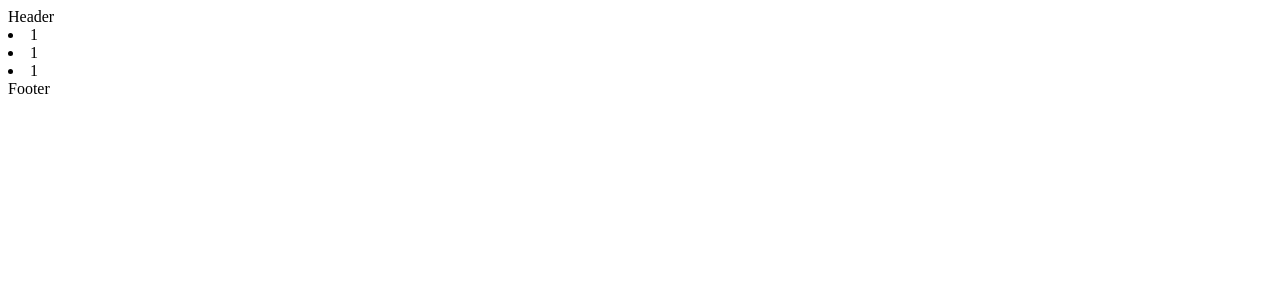
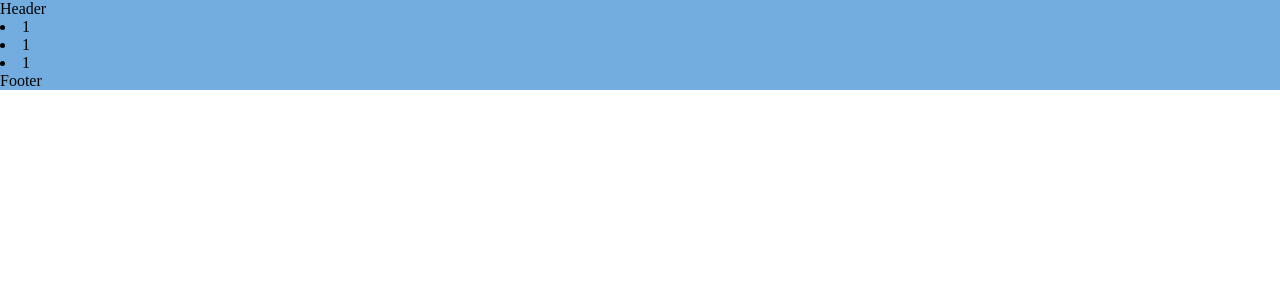
Before and after one commit to VladimirDurnev/Sushi, a React (Create React App) app: page / in a window 1280 px wide. Shown: the top 300 px of the page. Built offline with nearby package versions, Linux system fonts and the light colour scheme.

Commit message:
declare module

```diff
--- a/package.json
+++ b/package.json
@@ -17,6 +17,7 @@
     "react-router-dom": "^6.14.0",
     "react-scripts": "5.0.1",
     "typescript": "^4.9.5",
+    "vscode": "^1.1.37",
     "web-vitals": "^2.1.4"
   },
   "scripts": {
@@ -42,5 +43,8 @@
       "last 1 firefox version",
       "last 1 safari version"
     ]
+  },
+  "devDependencies": {
+    "@babel/plugin-proposal-private-property-in-object": "^7.21.11"
   }
 }
--- /dev/null
+++ b/src/Layout/MainLayout.module.css
@@ -0,0 +1,9 @@
+* {
+    margin: 0;
+    padding: 0;
+    box-sizing: border-box;
+}
+
+.wrapper{
+    background-color: rgb(115, 173, 223);
+}
--- a/src/Layout/MainLayout.tsx
+++ b/src/Layout/MainLayout.tsx
@@ -3,13 +3,17 @@ import { Outlet } from 'react-router-dom';
 
 import Header from '../components/Header';
 import Footer from '../components/Footer';
+
+// import  './MainLayout.css';
+import cl from './MainLayout.module.css';
+
 const MainLayout = () => {
     return (
-        <>
+        <div className={cl.wrapper}>
             <Header></Header>
             <Outlet />
             <Footer></Footer>
-        </>
+        </div>
     );
 };
 
--- a/src/components/Footer.tsx
+++ b/src/components/Footer.tsx
@@ -1,4 +1,6 @@
 import React from 'react';
+
+
 
 const Footer = () => {
     return <div>Footer</div>;
--- /dev/null
+++ b/src/components/st.module.css
@@ -0,0 +1,3 @@
+.wrapper {
+    background-color: rgb(115, 173, 223);
+}
--- a/tsconfig.json
+++ b/tsconfig.json
@@ -21,6 +21,8 @@
     "jsx": "react-jsx"
   },
   "include": [
-    "src"
+    "src",
+    "tsconfig.json",
+    "src/declaration.d.ts"
   ]
 }
```
Also changed, not shown: src/declaration.d.ts (added, +13 -0 lines), src/style/App.module.css (deleted), 1 other file (tests, documents, lock files or other folders).
